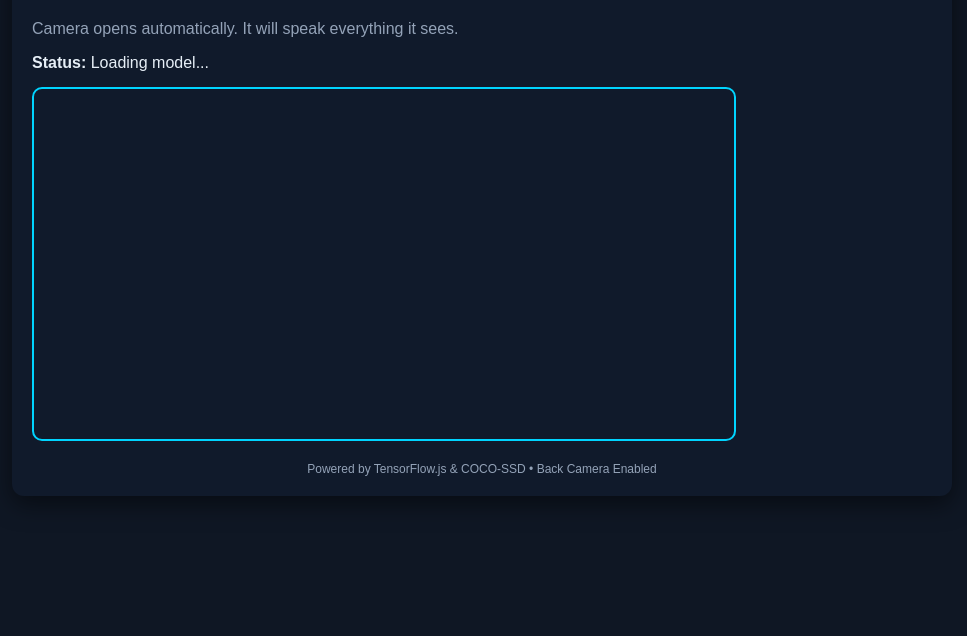
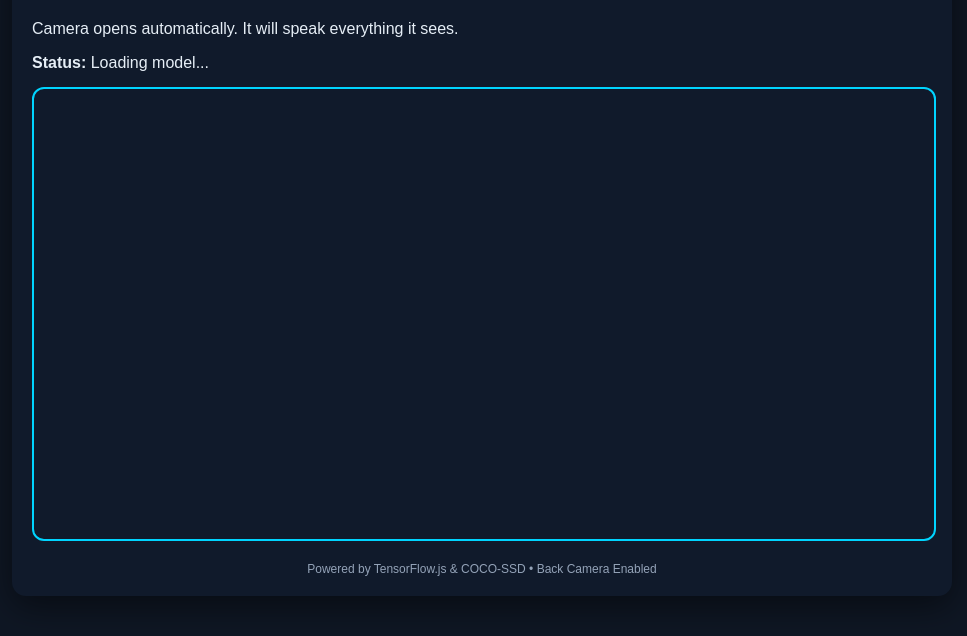
Before and after one commit to abhishekdegaonkar/hey-bharat-vision, a plain HTML site: page index.html in a window 1280 px wide. Shown: the part 78-714 px from the top of the page, without its empty margins (158-1125 px from the left). Drawn offline with Linux system fonts and the light colour scheme; a script that the page names is missing.

Commit message:
Update style.css

```diff
--- a/style.css
+++ b/style.css
@@ -1,44 +1,31 @@
-:root {
-  --bg: #0f1724;
-  --card: #101a2b;
-  --accent: #00d4ff;
-  --text: #e6eef6;
-  --muted: #94a3b8;
-}
-
 body {
   margin: 0;
   padding: 20px;
-  background: var(--bg);
+  background: #0f1724;
+  color: #e6eef6;
   font-family: Arial, sans-serif;
-  color: var(--text);
   display: flex;
   justify-content: center;
 }
 
 .container {
+  width: 100%;
   max-width: 900px;
-  width: 100%;
-  background: var(--card);
   padding: 20px;
-  border-radius: 12px;
-  box-shadow: 0 8px 25px rgba(0, 0, 0, 0.5);
+  background: #101a2b;
+  border-radius: 14px;
+  box-shadow: 0 10px 35px rgba(0,0,0,0.5);
 }
 
 h1 {
   margin-top: 0;
 }
 
-.hint {
-  color: var(--muted);
-}
-
 video {
   width: 100%;
-  max-width: 700px;
-  border-radius: 10px;
+  border-radius: 12px;
   margin-top: 15px;
-  border: 2px solid var(--accent);
+  border: 2px solid #00d4ff;
 }
 
 canvas {
@@ -47,9 +34,17 @@ canvas {
   left: 0;
 }
 
+.status-box {
+  margin-top: 12px;
+  padding: 10px;
+  border-radius: 8px;
+  background: #162335;
+  font-size: 1.1rem;
+}
+
 footer {
   margin-top: 15px;
-  color: var(--muted);
+  text-align: center;
+  color: #94a3b8;
   font-size: 0.9rem;
-  text-align: center;
 }
```
